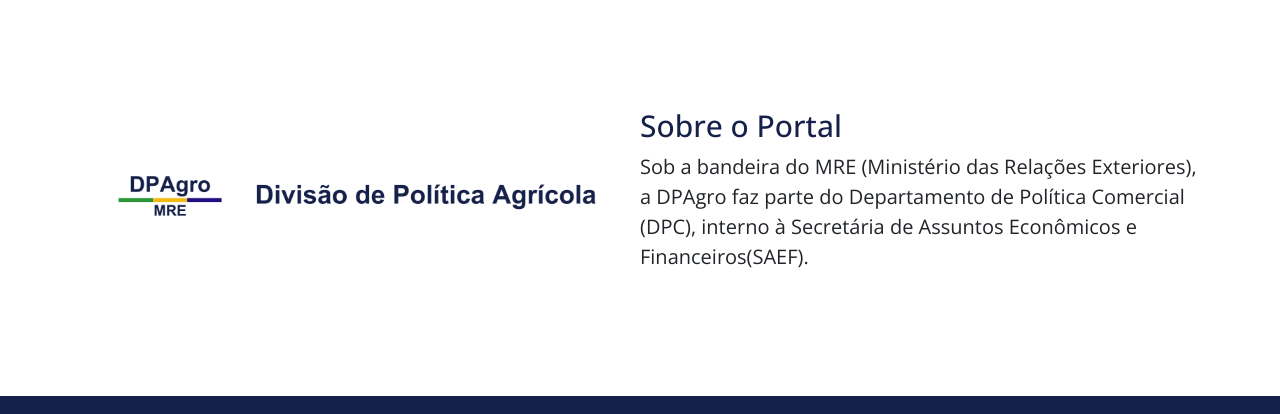
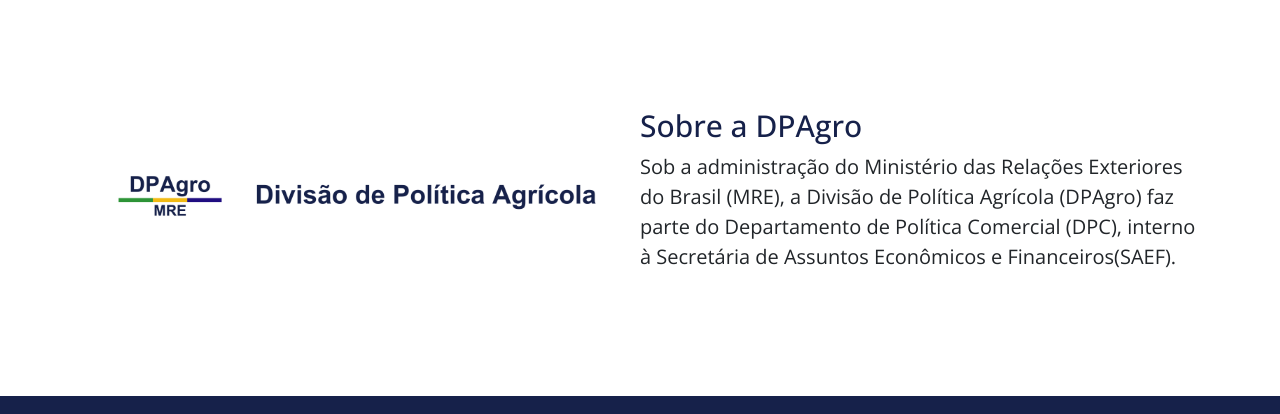
Before and after one commit to DPAgro-MRE/dpagro-mre.github.io, a plain HTML site: page index.html in a window 1280 px wide. Shown: the part 629-1043 px from the top of the page. Drawn offline with nearby package versions, Linux system fonts and the light colour scheme.

Commit message:
Update index.html
Alteração no texto de descrição da DPAgro

```diff
--- a/index.html
+++ b/index.html
@@ -38,8 +38,8 @@
     <div class="description">
       <img src="images/dpagro-fundo-branco-grande.png" alt="dpagro">
       <div class="text-decription">
-        <h2>Sobre o Portal</h2>
-      <p>Sob a bandeira do MRE (Ministério das Relações Exteriores), a DPAgro faz parte do Departamento de Política Comercial (DPC), interno à Secretária de Assuntos Econômicos e Financeiros(SAEF).</p>
+        <h2>Sobre a DPAgro</h2>
+      <p>Sob a administração do Ministério das Relações Exteriores do Brasil (MRE), a Divisão de Política Agrícola (DPAgro) faz parte do Departamento de Política Comercial (DPC), interno à Secretária de Assuntos Econômicos e Financeiros(SAEF).</p>
       </div>
     </div>
   </main>
```
